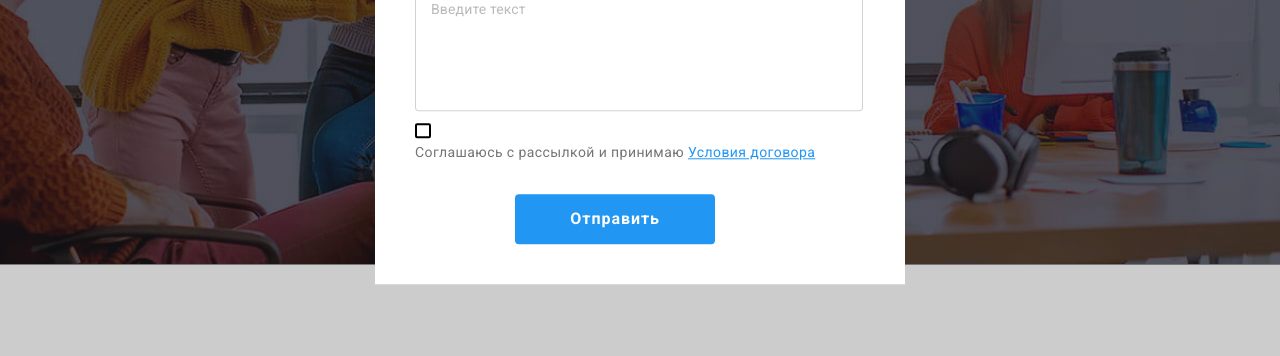
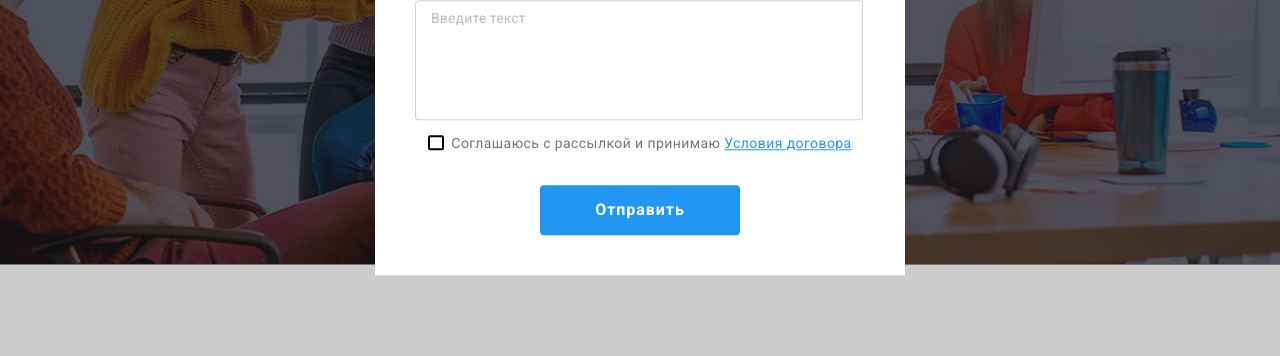
Before and after one commit to bi-titania/goit-markup-hw-06, a plain HTML site: page index.html in a window 1280 px wide. Both pictures are taken after a click on the button "Заказать услугу". Shown: the part 417-773 px from the top of the page. Drawn offline with nearby package versions, Linux system fonts and the light colour scheme.

Commit message:
Update index.html

```diff
--- a/index.html
+++ b/index.html
@@ -436,21 +436,22 @@
                 placeholder="Введите текст"
               ></textarea>
             </label>
-          </form>
-          <div class="modal-check">
-            <form class="modal-agree">
-              <label>
+          <!-- </form> -->
+          <!-- <div class="modal-check"> -->
+            <!-- <form class="modal-agree"> -->
+              <label class="label-check">
                 <input class="checkbox-hidden" type="checkbox" />
                 <span class="checkbox">
                   <svg class="icon-check" width="16" height="15">
                     <use href="./img/sprite.svg#icon-check"></use></svg
                 ></span>
+                <span class="check-text">
+                  Соглашаюсь с рассылкой и принимаю
+                  <a href="" class="modal-link">Условия договора</a>
+                </span>
               </label>
-              <p class="check-text">
-                Соглашаюсь с рассылкой и принимаю <a href="" class="modal-link">Условия договора</a>
-              </p>
+              <div class="modal-button"><button type="submit" class="modal-btn">Отправить</button></div>
             </form>
-            <button type="submit" class="modal-btn">Отправить</button>
           </div>
         </div>
       </div>
```
